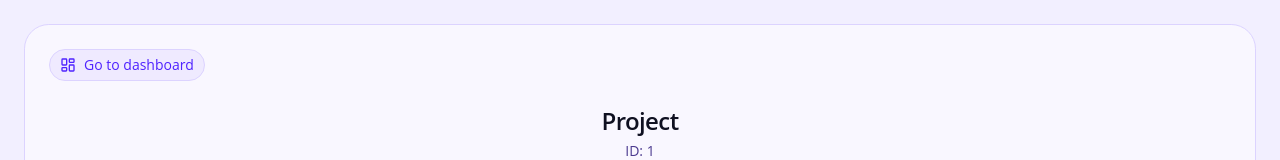
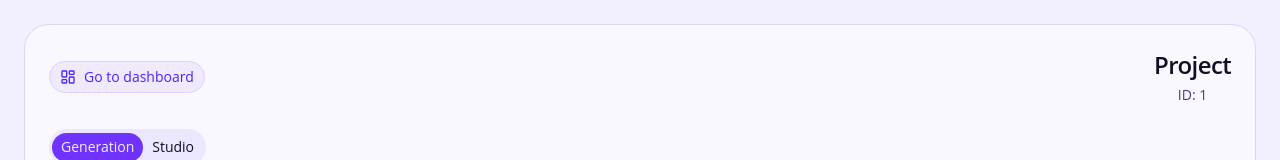
Before and after one commit to JaznanOfficial/freedom-build, a Next.js app: page /project/1 in a window 1280 px wide. Shown: the top 160 px of the page. Built offline with nearby package versions, Linux system fonts and the light colour scheme; no server answers.

Commit message:
project name and id place change

```diff
--- a/src/app/project/[projectId]/page.jsx
+++ b/src/app/project/[projectId]/page.jsx
@@ -12,7 +12,7 @@
   return (
     <main className="flex min-h-screen flex-col bg-muted/50 p-4 md:p-6">
       <div className="flex flex-1 flex-col gap-6 rounded-xl border bg-background p-4 md:p-6">
-        <div>
+        <div className="flex flex-wrap items-center justify-between gap-4">
           <Button
             asChild
             className="gap-2 bg-accent text-accent-foreground hover:bg-accent hover:text-accent-foreground dark:bg-input/50 dark:hover:bg-input/50"
@@ -24,8 +24,8 @@
               <span>Go to dashboard</span>
             </Link>
           </Button>
+          <ProjectPageHeader projectId={projectId} />
         </div>
-        <ProjectPageHeader projectId={projectId} />
 
         <Tabs className="flex w-full flex-1 flex-col" defaultValue="generation">
           <TabsList>
```
